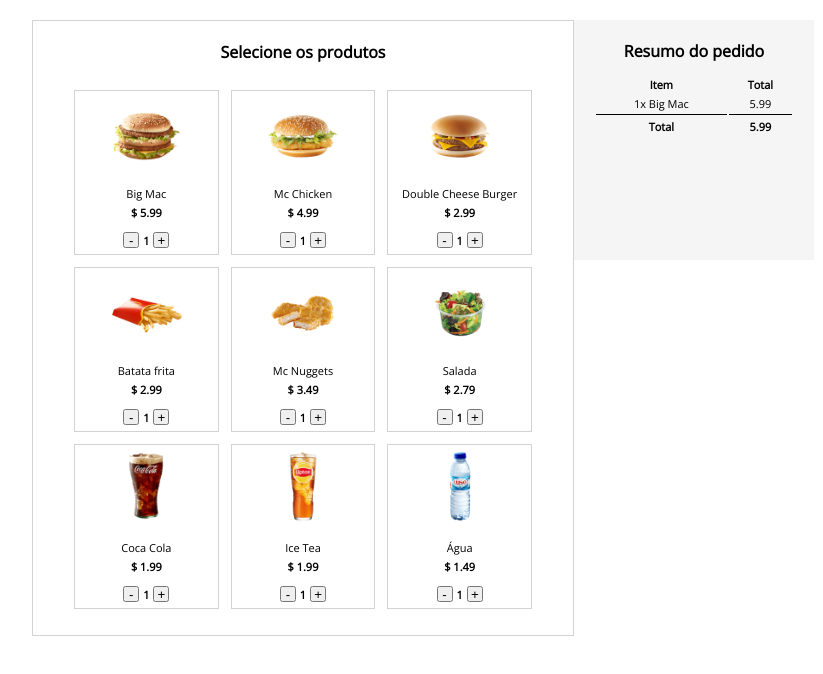
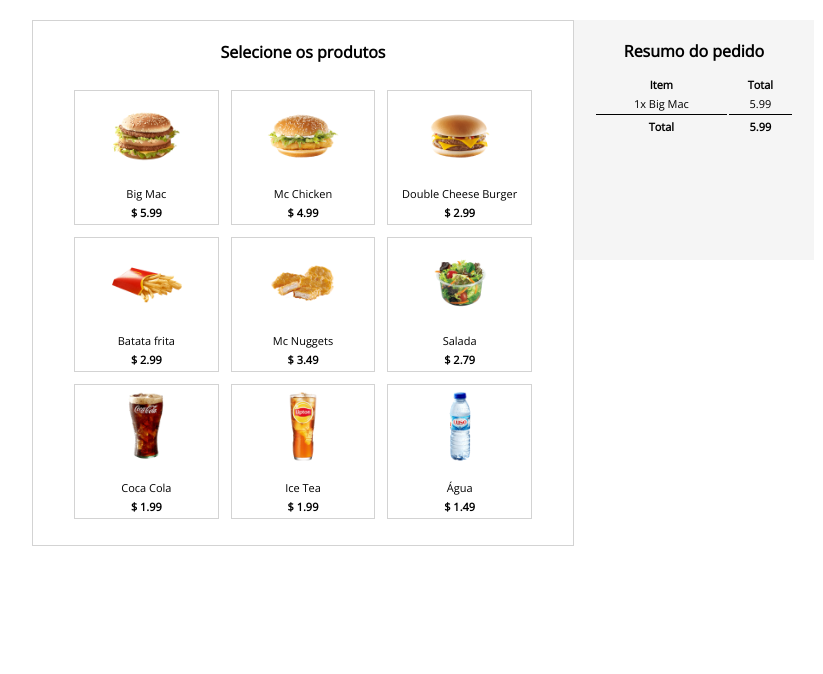
Before and after one commit to soareslssa/self-service-vue, a plain HTML site: page index.html in a window 1280 px wide. Shown: the whole page, without its empty margins (217-1040 px from the left). Drawn offline with nearby package versions, Linux system fonts and the light colour scheme.

Commit message:
feat: implementa modificacao de quantidade de produtos

```diff
--- a/index.html
+++ b/index.html
@@ -19,8 +19,7 @@
             <h4>Selecione os produtos</h4>
             <div
                 v-for="product in products"
-                @click="product.active = !product.active"
-                class="product"
+                @click="product.active = !product.active" class="product"
                 :class="{selected : product.active}"
             >
                 <div class="photo">
@@ -29,10 +28,12 @@
                 <div class="description">
                     <span class="name">{{product.name}}</span>
                     <span class="price">$ {{product.price}}</span>
-                        <div class="quantity-area">
-                            <button>-</button>
+                    <div  v-if="product.active" class="quantity-area">
+                        <button @click.stop="product.quantity--"
+                        :disabled="product.quantity <= 1"
+                        >-</button>
                         <span class="quantity">{{product.quantity}}</span>
-                            <button>+</button>
+                        <button @click.stop="product.quantity++">+</button>
                     </div>
                 </div>
             </div>
```
Lines whose indentation alone changed are shown as unchanged.
